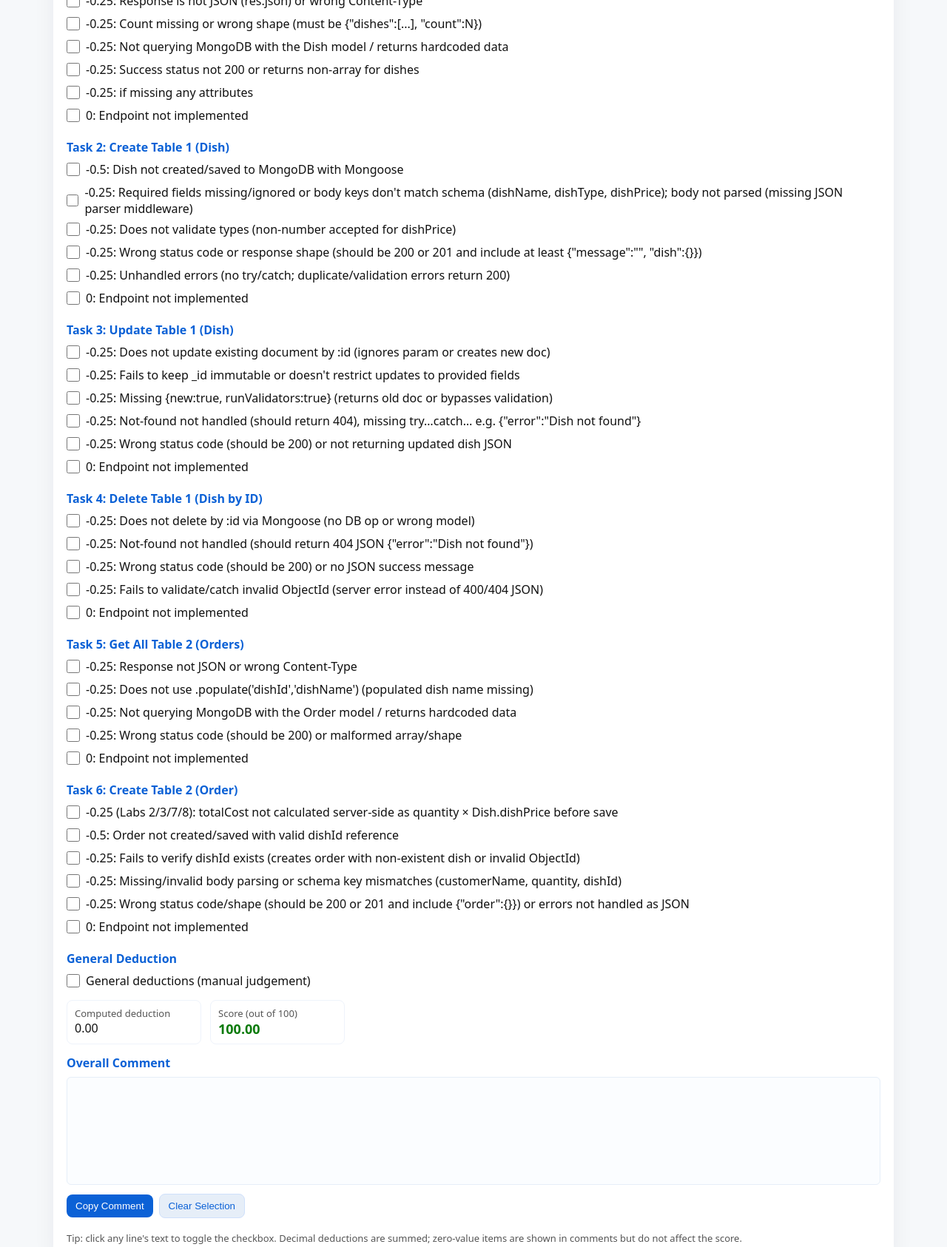
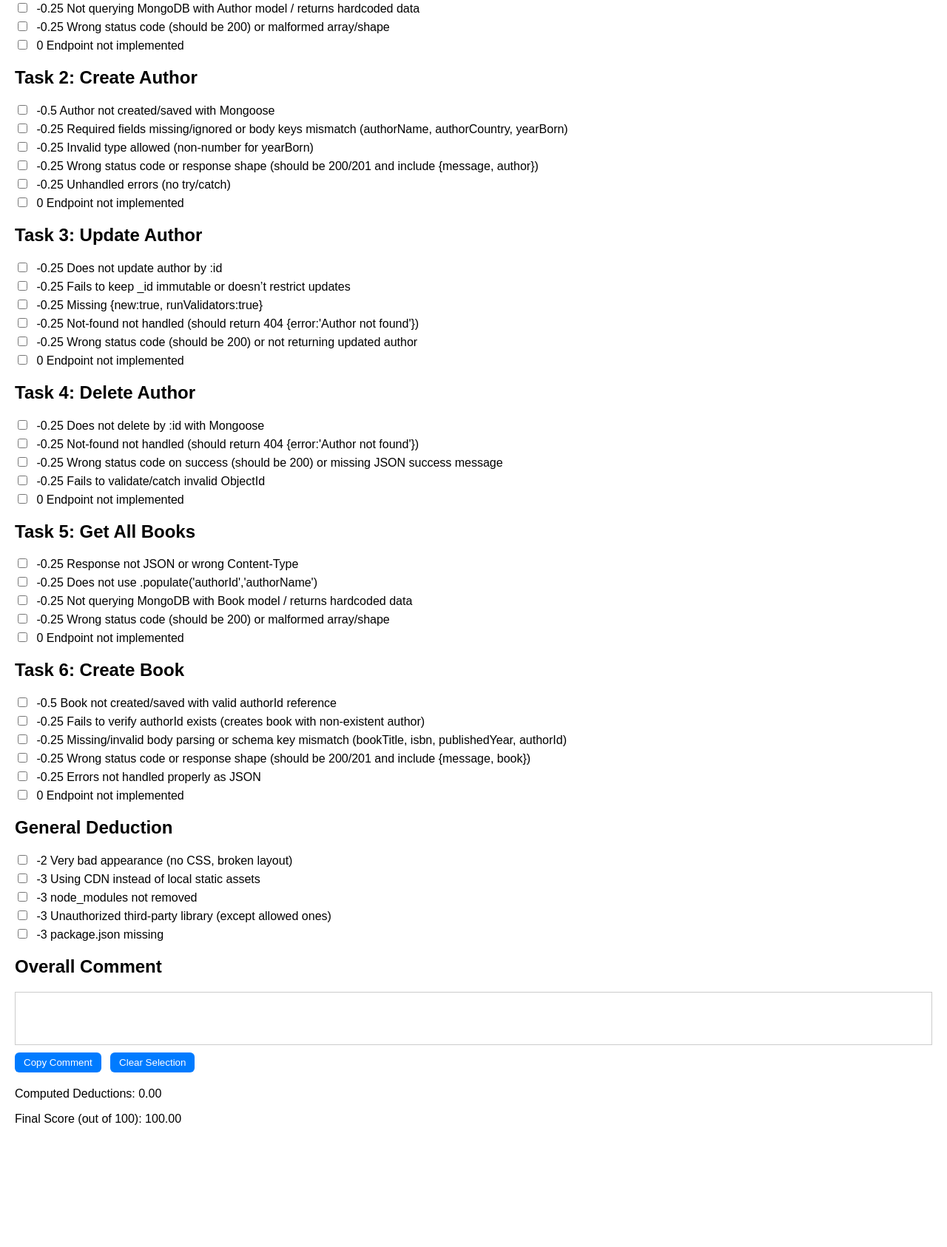
Before and after one commit to yt2008/MakringHelper, a plain HTML site: page W8Lab.html in a window 1280 px wide. Shown: the part 177-1863 px from the top of the page at 74% size. After the commit the page ends 1719 px from the top, so only its background shows below. Drawn offline with Linux system fonts and the light colour scheme.

Commit message:
update topic

```diff
--- a/W8Lab.html
+++ b/W8Lab.html
@@ -1,160 +1,144 @@
-<!doctype html>
+<!DOCTYPE html>
 <html lang="en">
 <head>
-  <meta charset="utf-8" />
-  <title>Lab Marking Script — Dish & Order API</title>
-  <meta name="viewport" content="width=device-width,initial-scale=1" />
+  <meta charset="UTF-8">
+  <title>Library System Marking Helper</title>
   <style>
-    :root{--muted:#555;--accent:#0b61d6}
-    body { font-family: system-ui, -apple-system, "Segoe UI", Roboto, "Helvetica Neue", Arial; padding: 18px; background:#f6f8fa; color:#111; }
-    .card { background:#fff; border-radius:10px; padding:18px; box-shadow:0 8px 30px rgba(15,30,50,0.06); max-width:1100px; margin:0 auto; }
-    h1 { margin:0 0 12px 0; font-size:20px; }
-    h2 { margin:18px 0 8px 0; font-size:16px; color:var(--accent); }
-    ul { list-style:none; padding-left:0; margin:0; }
-    li { margin:6px 0; }
-    label { cursor:pointer; display:inline-flex; align-items:center; gap:8px; user-select:none; }
-    input[type="checkbox"] { width:18px; height:18px; margin:0; }
-    #overallComment { border:1px solid #e6eef8; background:#fbfdff; padding:12px; min-height:120px; white-space:pre-wrap; border-radius:6px; margin-top:8px; }
-    .controls { margin-top:12px; display:flex; gap:8px; flex-wrap:wrap; align-items:center; }
-    button { background:var(--accent); color:#fff; border:none; padding:8px 12px; border-radius:8px; cursor:pointer; }
-    button.ghost { background:#e6eef8; color:var(--accent); border:1px solid #cfe0fb; }
-    .stats { display:flex; gap:12px; margin-top:12px; flex-wrap:wrap; }
-    .stat { background:#fff; border:1px solid #eef3fb; padding:8px 10px; border-radius:8px; min-width:160px; }
-    .muted { color:var(--muted); font-size:13px; }
-    .score { font-weight:700; font-size:18px; color:#0a7a0a; }
-    footer { margin-top:18px; font-size:13px; color:var(--muted); }
-    .note { font-size:13px; color:var(--muted); margin-top:6px; }
+    body { font-family: Arial, sans-serif; margin: 20px; }
+    h2 { margin-top: 20px; }
+    ul { list-style: none; padding-left: 0; }
+    li { margin: 5px 0; }
+    input[type="checkbox"] { margin-right: 8px; }
+    #overallComment {
+      border: 1px solid #ccc;
+      padding: 10px;
+      margin-top: 20px;
+      min-height: 50px;
+      white-space: pre-wrap;
+    }
+    .buttons { margin-top: 10px; }
+    button {
+      padding: 6px 12px;
+      margin-right: 8px;
+      border: none;
+      border-radius: 6px;
+      background-color: #007bff;
+      color: white;
+      cursor: pointer;
+    }
+    button:hover { background-color: #0056b3; }
+    #scoreBox { margin-top: 20px; }
   </style>
 </head>
 <body>
-  <div class="card">
-    <h1>Lab Marking Script — Dish & Order API</h1>
-    <div class="note">Click the text to toggle a checkbox. Checked items are appended to the Overall Comment (grouped under their Task heading). Computed deduction and resulting score are shown below.</div>
+  <h1>Library System Marking Script</h1>
 
-    <!-- TASKS -->
-    <section id="tasks">
+  <div id="tasks">
 
-      <h2>Task 1: Get All Table 1 (Dishes)</h2>
+    <h2>Task 1: Get All Authors</h2>
     <ul>
-        <li><label><input type="checkbox" data-ded="-0.25" data-text="-0.25: Response is not JSON (res.json) or wrong Content-Type"> -0.25: Response is not JSON (res.json) or wrong Content-Type</label></li>
-        <li><label><input type="checkbox" data-ded="-0.25" data-text='-0.25: Count missing or wrong shape (must be {"dishes":[...], "count":N})'> -0.25: Count missing or wrong shape (must be {"dishes":[...], "count":N})</label></li>
-        <li><label><input type="checkbox" data-ded="-0.25" data-text="-0.25: Not querying MongoDB with the Dish model / returns hardcoded data"> -0.25: Not querying MongoDB with the Dish model / returns hardcoded data</label></li>
-        <li><label><input type="checkbox" data-ded="-0.25" data-text="-0.25: Success status not 200 or returns non-array for dishes"> -0.25: Success status not 200 or returns non-array for dishes</label></li>
-        <li><label><input type="checkbox" data-ded="-0.25" data-text="-0.25: if missing any attributes"> -0.25: if missing any attributes</label></li>
-        <li><label><input type="checkbox" data-ded="0" data-text="0: Endpoint not implemented"> 0: Endpoint not implemented</label></li>
+      <li><label><input type="checkbox" value="-0.25 Response not JSON or wrong Content-Type"> -0.25 Response not JSON or wrong Content-Type</label></li>
+      <li><label><input type="checkbox" value="-0.25 Count missing or wrong shape ({authors:[...], count:N})"> -0.25 Count missing or wrong shape ({authors:[...], count:N})</label></li>
+      <li><label><input type="checkbox" value="-0.25 Not querying MongoDB with Author model / returns hardcoded data"> -0.25 Not querying MongoDB with Author model / returns hardcoded data</label></li>
+      <li><label><input type="checkbox" value="-0.25 Wrong status code (should be 200) or malformed array/shape"> -0.25 Wrong status code (should be 200) or malformed array/shape</label></li>
+      <li><label><input type="checkbox" value="0 Endpoint not implemented"> 0 Endpoint not implemented</label></li>
     </ul>
 
-      <h2>Task 2: Create Table 1 (Dish)</h2>
+    <h2>Task 2: Create Author</h2>
     <ul>
-        <li><label><input type="checkbox" data-ded="-0.5" data-text="-0.5: Dish not created/saved to MongoDB with Mongoose"> -0.5: Dish not created/saved to MongoDB with Mongoose</label></li>
-        <li><label><input type="checkbox" data-ded="-0.25" data-text="-0.25: Required fields missing/ignored or body keys don't match schema (dishName, dishType, dishPrice); body not parsed (missing JSON parser middleware)"> -0.25: Required fields missing/ignored or body keys don't match schema (dishName, dishType, dishPrice); body not parsed (missing JSON parser middleware)</label></li>
-        <li><label><input type="checkbox" data-ded="-0.25" data-text="-0.25: Does not validate types (non-number accepted for dishPrice)"> -0.25: Does not validate types (non-number accepted for dishPrice)</label></li>
-        <li><label><input type="checkbox" data-ded="-0.25" data-text='-0.25: Wrong status code or response shape (should be 200 or 201 and include at least {"message":"", "dish":{}})'> -0.25: Wrong status code or response shape (should be 200 or 201 and include at least {"message":"", "dish":{}})</label></li>
-        <li><label><input type="checkbox" data-ded="-0.25" data-text="-0.25: Unhandled errors (no try/catch; duplicate/validation errors return 200)"> -0.25: Unhandled errors (no try/catch; duplicate/validation errors return 200)</label></li>
-        <li><label><input type="checkbox" data-ded="0" data-text="0: Endpoint not implemented"> 0: Endpoint not implemented</label></li>
+      <li><label><input type="checkbox" value="-0.5 Author not created/saved with Mongoose"> -0.5 Author not created/saved with Mongoose</label></li>
+      <li><label><input type="checkbox" value="-0.25 Required fields missing/ignored or body keys mismatch (authorName, authorCountry, yearBorn)"> -0.25 Required fields missing/ignored or body keys mismatch (authorName, authorCountry, yearBorn)</label></li>
+      <li><label><input type="checkbox" value="-0.25 Invalid type allowed (non-number for yearBorn)"> -0.25 Invalid type allowed (non-number for yearBorn)</label></li>
+      <li><label><input type="checkbox" value="-0.25 Wrong status code or response shape (should be 200/201 and include {message, author})"> -0.25 Wrong status code or response shape (should be 200/201 and include {message, author})</label></li>
+      <li><label><input type="checkbox" value="-0.25 Unhandled errors (no try/catch)"> -0.25 Unhandled errors (no try/catch)</label></li>
+      <li><label><input type="checkbox" value="0 Endpoint not implemented"> 0 Endpoint not implemented</label></li>
     </ul>
 
-      <h2>Task 3: Update Table 1 (Dish)</h2>
+    <h2>Task 3: Update Author</h2>
     <ul>
-        <li><label><input type="checkbox" data-ded="-0.25" data-text="-0.25: Does not update existing document by :id (ignores param or creates new doc)"> -0.25: Does not update existing document by :id (ignores param or creates new doc)</label></li>
-        <li><label><input type="checkbox" data-ded="-0.25" data-text="-0.25: Fails to keep _id immutable or doesn't restrict updates to provided fields"> -0.25: Fails to keep _id immutable or doesn't restrict updates to provided fields</label></li>
-        <li><label><input type="checkbox" data-ded="-0.25" data-text="-0.25: Missing {new:true, runValidators:true} (returns old doc or bypasses validation)"> -0.25: Missing {new:true, runValidators:true} (returns old doc or bypasses validation)</label></li>
-        <li><label><input type="checkbox" data-ded="-0.25" data-text='-0.25: Not-found not handled (should return 404), missing try…catch… e.g. {"error":"Dish not found"}'> -0.25: Not-found not handled (should return 404), missing try…catch… e.g. {"error":"Dish not found"}</label></li>
-        <li><label><input type="checkbox" data-ded="-0.25" data-text="-0.25: Wrong status code (should be 200) or not returning updated dish JSON"> -0.25: Wrong status code (should be 200) or not returning updated dish JSON</label></li>
-        <li><label><input type="checkbox" data-ded="0" data-text="0: Endpoint not implemented"> 0: Endpoint not implemented</label></li>
+      <li><label><input type="checkbox" value="-0.25 Does not update author by :id"> -0.25 Does not update author by :id</label></li>
+      <li><label><input type="checkbox" value="-0.25 Fails to keep _id immutable or doesn’t restrict updates"> -0.25 Fails to keep _id immutable or doesn’t restrict updates</label></li>
+      <li><label><input type="checkbox" value="-0.25 Missing {new:true, runValidators:true}"> -0.25 Missing {new:true, runValidators:true}</label></li>
+      <li><label><input type="checkbox" value="-0.25 Not-found not handled (should return 404 {error:'Author not found'})"> -0.25 Not-found not handled (should return 404 {error:'Author not found'})</label></li>
+      <li><label><input type="checkbox" value="-0.25 Wrong status code (should be 200) or not returning updated author"> -0.25 Wrong status code (should be 200) or not returning updated author</label></li>
+      <li><label><input type="checkbox" value="0 Endpoint not implemented"> 0 Endpoint not implemented</label></li>
     </ul>
 
-      <h2>Task 4: Delete Table 1 (Dish by ID)</h2>
+    <h2>Task 4: Delete Author</h2>
     <ul>
-        <li><label><input type="checkbox" data-ded="-0.25" data-text="-0.25: Does not delete by :id via Mongoose (no DB op or wrong model)"> -0.25: Does not delete by :id via Mongoose (no DB op or wrong model)</label></li>
-        <li><label><input type="checkbox" data-ded="-0.25" data-text='-0.25: Not-found not handled (should return 404 JSON {"error":"Dish not found"})'> -0.25: Not-found not handled (should return 404 JSON {"error":"Dish not found"})</label></li>
-        <li><label><input type="checkbox" data-ded="-0.25" data-text="-0.25: Wrong status code (should be 200) or no JSON success message"> -0.25: Wrong status code (should be 200) or no JSON success message</label></li>
-        <li><label><input type="checkbox" data-ded="-0.25" data-text="-0.25: Fails to validate/catch invalid ObjectId (server error instead of 400/404 JSON)"> -0.25: Fails to validate/catch invalid ObjectId (server error instead of 400/404 JSON)</label></li>
-        <li><label><input type="checkbox" data-ded="0" data-text="0: Endpoint not implemented"> 0: Endpoint not implemented</label></li>
+      <li><label><input type="checkbox" value="-0.25 Does not delete by :id with Mongoose"> -0.25 Does not delete by :id with Mongoose</label></li>
+      <li><label><input type="checkbox" value="-0.25 Not-found not handled (should return 404 {error:'Author not found'})"> -0.25 Not-found not handled (should return 404 {error:'Author not found'})</label></li>
+      <li><label><input type="checkbox" value="-0.25 Wrong status code on success (should be 200) or missing JSON success message"> -0.25 Wrong status code on success (should be 200) or missing JSON success message</label></li>
+      <li><label><input type="checkbox" value="-0.25 Fails to validate/catch invalid ObjectId"> -0.25 Fails to validate/catch invalid ObjectId</label></li>
+      <li><label><input type="checkbox" value="0 Endpoint not implemented"> 0 Endpoint not implemented</label></li>
     </ul>
 
-      <h2>Task 5: Get All Table 2 (Orders)</h2>
+    <h2>Task 5: Get All Books</h2>
     <ul>
-        <li><label><input type="checkbox" data-ded="-0.25" data-text="-0.25: Response not JSON or wrong Content-Type"> -0.25: Response not JSON or wrong Content-Type</label></li>
-        <li><label><input type="checkbox" data-ded="-0.25" data-text="-0.25: Does not use .populate('dishId','dishName') (populated dish name missing)"> -0.25: Does not use .populate('dishId','dishName') (populated dish name missing)</label></li>
-        <li><label><input type="checkbox" data-ded="-0.25" data-text="-0.25: Not querying MongoDB with the Order model / returns hardcoded data"> -0.25: Not querying MongoDB with the Order model / returns hardcoded data</label></li>
-        <li><label><input type="checkbox" data-ded="-0.25" data-text="-0.25: Wrong status code (should be 200) or malformed array/shape"> -0.25: Wrong status code (should be 200) or malformed array/shape</label></li>
-        <li><label><input type="checkbox" data-ded="0" data-text="0: Endpoint not implemented"> 0: Endpoint not implemented</label></li>
+      <li><label><input type="checkbox" value="-0.25 Response not JSON or wrong Content-Type"> -0.25 Response not JSON or wrong Content-Type</label></li>
+      <li><label><input type="checkbox" value="-0.25 Does not use .populate('authorId','authorName')"> -0.25 Does not use .populate('authorId','authorName')</label></li>
+      <li><label><input type="checkbox" value="-0.25 Not querying MongoDB with Book model / returns hardcoded data"> -0.25 Not querying MongoDB with Book model / returns hardcoded data</label></li>
+      <li><label><input type="checkbox" value="-0.25 Wrong status code (should be 200) or malformed array/shape"> -0.25 Wrong status code (should be 200) or malformed array/shape</label></li>
+      <li><label><input type="checkbox" value="0 Endpoint not implemented"> 0 Endpoint not implemented</label></li>
     </ul>
 
-      <h2>Task 6: Create Table 2 (Order)</h2>
+    <h2>Task 6: Create Book</h2>
     <ul>
-        <li><label><input type="checkbox" data-ded="-0.25" data-text="-0.25 (Labs 2/3/7/8): totalCost not calculated server-side as quantity × Dish.dishPrice before save"> -0.25 (Labs 2/3/7/8): totalCost not calculated server-side as quantity × Dish.dishPrice before save</label></li>
-        <li><label><input type="checkbox" data-ded="-0.5" data-text="-0.5: Order not created/saved with valid dishId reference"> -0.5: Order not created/saved with valid dishId reference</label></li>
-        <li><label><input type="checkbox" data-ded="-0.25" data-text="-0.25: Fails to verify dishId exists (creates order with non-existent dish or invalid ObjectId)"> -0.25: Fails to verify dishId exists (creates order with non-existent dish or invalid ObjectId)</label></li>
-        <li><label><input type="checkbox" data-ded="-0.25" data-text="-0.25: Missing/invalid body parsing or schema key mismatches (customerName, quantity, dishId)"> -0.25: Missing/invalid body parsing or schema key mismatches (customerName, quantity, dishId)</label></li>
-        <li><label><input type="checkbox" data-ded="-0.25" data-text='-0.25: Wrong status code/shape (should be 200 or 201 and include {"order":{}}) or errors not handled as JSON'> -0.25: Wrong status code/shape (should be 200 or 201 and include {"order":{}}) or errors not handled as JSON</label></li>
-        <li><label><input type="checkbox" data-ded="0" data-text="0: Endpoint not implemented"> 0: Endpoint not implemented</label></li>
+      <li><label><input type="checkbox" value="-0.5 Book not created/saved with valid authorId reference"> -0.5 Book not created/saved with valid authorId reference</label></li>
+      <li><label><input type="checkbox" value="-0.25 Fails to verify authorId exists (creates book with non-existent author)"> -0.25 Fails to verify authorId exists (creates book with non-existent author)</label></li>
+      <li><label><input type="checkbox" value="-0.25 Missing/invalid body parsing or schema key mismatch (bookTitle, isbn, publishedYear, authorId)"> -0.25 Missing/invalid body parsing or schema key mismatch (bookTitle, isbn, publishedYear, authorId)</label></li>
+      <li><label><input type="checkbox" value="-0.25 Wrong status code or response shape (should be 200/201 and include {message, book})"> -0.25 Wrong status code or response shape (should be 200/201 and include {message, book})</label></li>
+      <li><label><input type="checkbox" value="-0.25 Errors not handled properly as JSON"> -0.25 Errors not handled properly as JSON</label></li>
+      <li><label><input type="checkbox" value="0 Endpoint not implemented"> 0 Endpoint not implemented</label></li>
     </ul>
 
     <h2>General Deduction</h2>
     <ul>
-        <li><label><input type="checkbox" data-ded="0" data-text="General deductions (manual judgement)"> General deductions (manual judgement)</label></li>
+      <li><label><input type="checkbox" value="-2 Very bad appearance (no CSS, broken layout)"> -2 Very bad appearance (no CSS, broken layout)</label></li>
+      <li><label><input type="checkbox" value="-3 Using CDN instead of local static assets"> -3 Using CDN instead of local static assets</label></li>
+      <li><label><input type="checkbox" value="-3 node_modules not removed"> -3 node_modules not removed</label></li>
+      <li><label><input type="checkbox" value="-3 Unauthorized third-party library (except allowed ones)"> -3 Unauthorized third-party library (except allowed ones)</label></li>
+      <li><label><input type="checkbox" value="-3 package.json missing"> -3 package.json missing</label></li>
     </ul>
 
-    </section>
-
-    <!-- output / controls -->
-    <div class="stats">
-      <div class="stat"><div class="muted">Computed deduction</div><div id="computedDed">0.00</div></div>
-      <div class="stat"><div class="muted">Score (out of 100)</div><div id="score" class="score">100.00</div></div>
   </div>
 
-    <h2 style="margin-top:14px">Overall Comment</h2>
-    <div id="overallComment" aria-live="polite"></div>
-
-    <div class="controls">
+  <h2>Overall Comment</h2>
+  <div id="overallComment"></div>
+  <div class="buttons">
     <button id="copyBtn">Copy Comment</button>
-      <button id="clearBtn" class="ghost">Clear Selection</button>
+    <button id="clearBtn">Clear Selection</button>
   </div>
 
-    <footer>
-      Tip: click any line's text to toggle the checkbox. Decimal deductions are summed; zero-value items are shown in comments but do not affect the score.
-    </footer>
+  <div id="scoreBox">
+    <p>Computed Deductions: <span id="computed">0</span></p>
+    <p>Final Score (out of 100): <span id="score">100</span></p>
   </div>
 
   <script>
-    function parseDed(v) {
-      const n = parseFloat(v);
-      return isNaN(n) ? 0 : n;
-    }
-
     function update() {
-      const computedEl = document.getElementById('computedDed');
-      const scoreEl = document.getElementById('score');
-      const commentEl = document.getElementById('overallComment');
-      commentEl.innerHTML = '';
+      const commentBox = document.getElementById("overallComment");
+      commentBox.innerHTML = "";
 
       let sum = 0;
-      const headings = Array.from(document.querySelectorAll('#tasks h2'));
-      headings.forEach(h2 => {
-        const next = h2.nextElementSibling;
-        if (!next || next.tagName !== 'UL') return;
-        const checked = Array.from(next.querySelectorAll('input[type="checkbox"]:checked'));
-        if (checked.length === 0) return;
-
-        const titleNode = document.createElement('div');
-        titleNode.innerHTML = '<strong>' + h2.textContent + '</strong>';
-        commentEl.appendChild(titleNode);
-
+      document.querySelectorAll("h2").forEach((h2) => {
+        const nextUl = h2.nextElementSibling;
+        if (nextUl && nextUl.tagName === "UL") {
+          const checked = Array.from(nextUl.querySelectorAll("input[type=checkbox]:checked"));
+          if (checked.length > 0) {
+            commentBox.innerHTML += "<b>" + h2.textContent + "</b><br>";
             checked.forEach(cb => {
-          const text = cb.dataset.text || cb.parentElement.textContent.trim();
-          const lineNode = document.createElement('div');
-          const display = (text.trim().startsWith('-') ? text.trim() : ('- ' + text.trim()));
-          lineNode.textContent = display;
-          commentEl.appendChild(lineNode);
-          sum += parseDed(cb.dataset.ded);
+              commentBox.innerHTML += cb.value + "<br>";
+              const num = parseFloat(cb.value);
+              if (!isNaN(num)) sum += num;
             });
-        commentEl.appendChild(document.createElement('br'));
+            commentBox.innerHTML += "<br>";
+          }
+        }
       });
 
-      computedEl.textContent = sum.toFixed(2);
-      scoreEl.textContent = (100 + sum).toFixed(2);
+      document.getElementById("computed").textContent = sum.toFixed(2);
+      document.getElementById("score").textContent = (100 + sum).toFixed(2);
     }
 
     document.querySelectorAll('#tasks input[type="checkbox"]').forEach(cb => {
@@ -165,6 +149,7 @@
       const text = document.getElementById('overallComment').innerText;
       navigator.clipboard.writeText(text).then(() => alert('Comment copied!'));
     });
+
     document.getElementById('clearBtn').addEventListener('click', () => {
       document.querySelectorAll('#tasks input[type="checkbox"]').forEach(cb => cb.checked = false);
       update();
```
Lines whose indentation alone changed are shown as unchanged.
